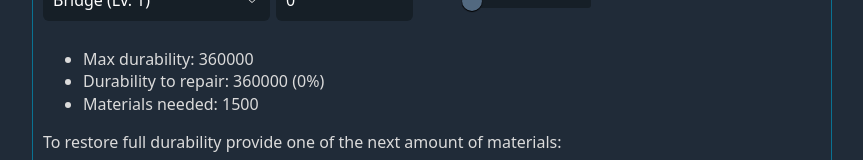
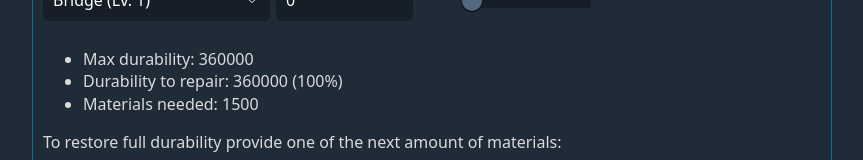
Before and after one commit to Birdie0/death-stranding-calculator, a React (Vite) app: page /#/repair in a window 1280 px wide. Shown: the part 290-450 px from the top of the page, without its empty margins (208-1071 px from the left). Built offline with nearby package versions, Linux system fonts and the light colour scheme.

Commit message:
invert percentage

```diff
--- a/src/pages/repair/repair.tsx
+++ b/src/pages/repair/repair.tsx
@@ -33,7 +33,7 @@ export function Repair() {
 
   const maxDurability = durabilityPerLevel[level - 1]
   const repairableDurability = maxDurability - durability
-  const percentage = `${Math.floor((durability / maxDurability) * 100)}%`
+  const percentage = `${100 - Math.floor((durability / maxDurability) * 100)}%`
   const materialsNeeded = Math.floor(repairableDurability / 240)
 
   const results = useMemo(() => {
```
